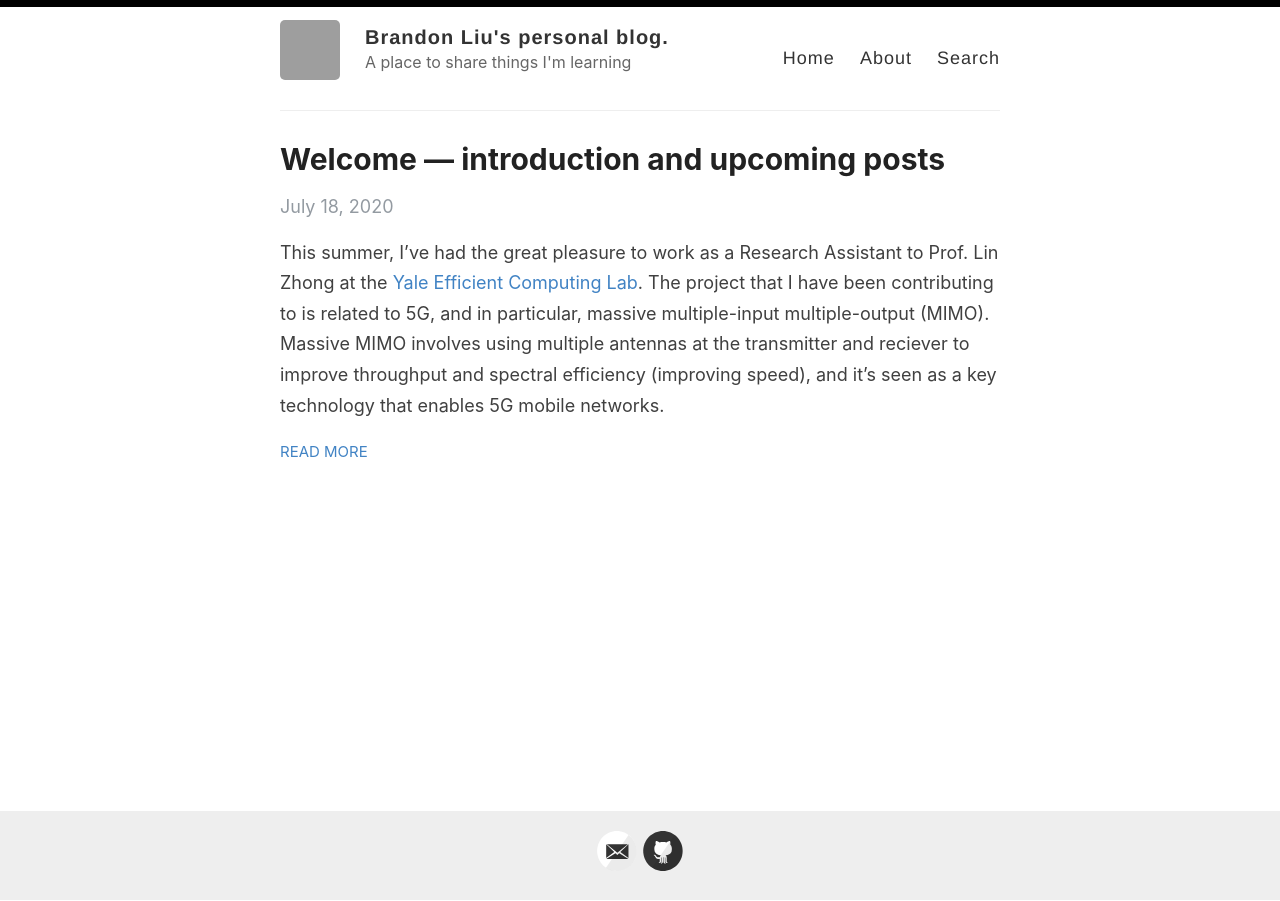
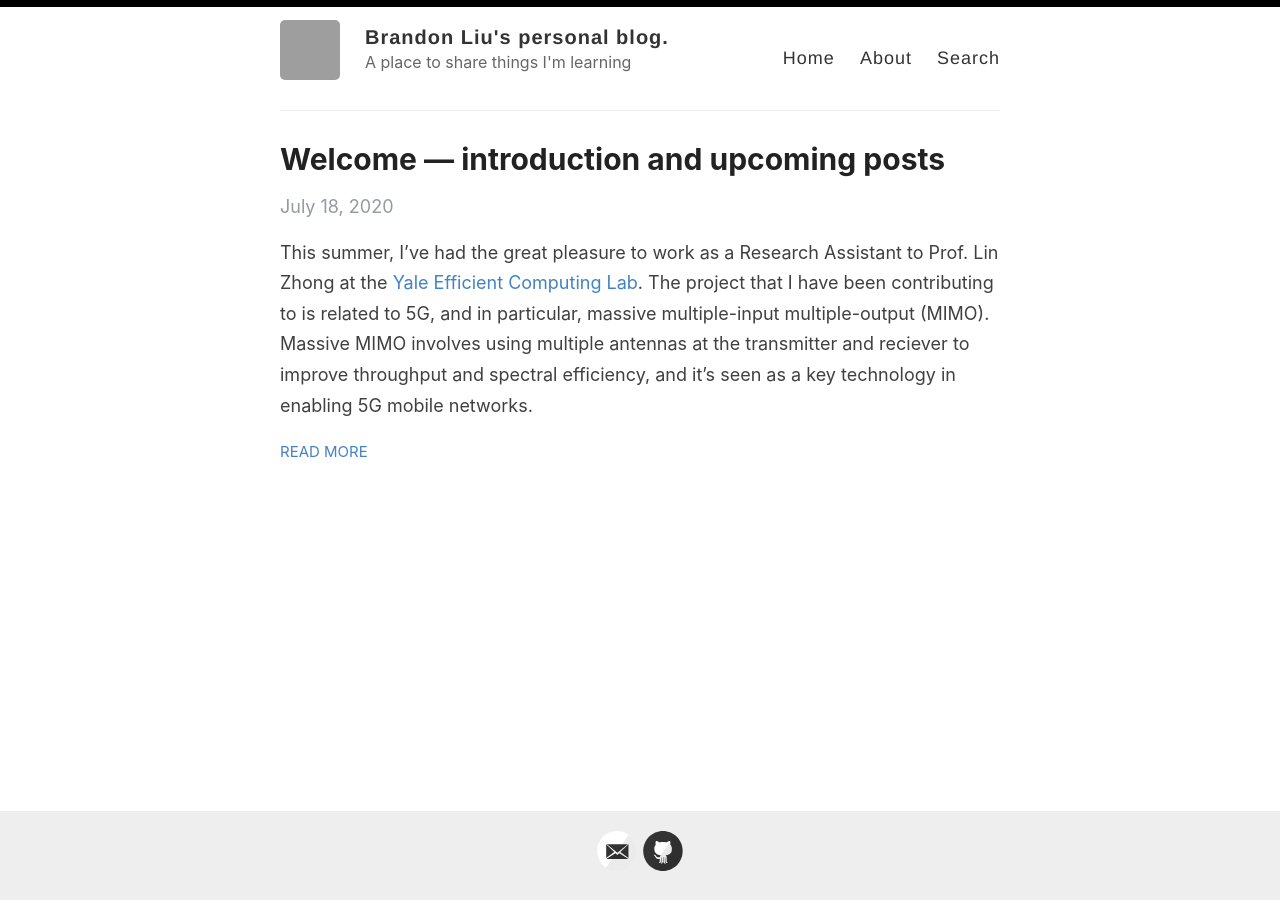
Before and after one commit to liubrandon/liubrandon.github.io, a Jekyll site: the page built from index.html, in a window 1280 px wide. Built offline with Jekyll 4.4.1, drawn with Linux system fonts in a browser that asks for light colours; the list of posts is cut into pages by our own code; grey boxes are pictures that could not be loaded.

Commit message:
Edited first post

```diff
--- a/_posts/2020-07-18-Welcome.md
+++ b/_posts/2020-07-18-Welcome.md
@@ -4,7 +4,7 @@ title: Welcome — introduction and upcoming posts
 categories: [Organization]
 ---
 
-This summer, I've had the great pleasure to work as a Research Assistant to Prof. Lin Zhong at the [Yale Efficient Computing Lab](http://yecl.org/). The project that I have been contributing to is related to 5G, and in particular, massive multiple-input multiple-output (MIMO). Massive MIMO involves using multiple antennas at the transmitter and reciever to improve throughput and spectral efficiency (improving speed), and it's seen as a key technology that enables 5G mobile networks.
+This summer, I've had the great pleasure to work as a Research Assistant to Prof. Lin Zhong at the [Yale Efficient Computing Lab](http://yecl.org/). The project that I have been contributing to is related to 5G, and in particular, massive multiple-input multiple-output (MIMO). Massive MIMO involves using multiple antennas at the transmitter and reciever to improve throughput and spectral efficiency, and it's seen as a key technology in enabling 5G mobile networks.
 
 For the last few years, [Jian Ding](https://www.owlnet.rice.edu/~jianding/) has been developing Millipede, a new software approach to real-time massive MIMO baseband processing. Massive MIMO baseband processing is a computationally intensive step in 5G and is typically done by specialized hardware such as [FPGAs](https://en.wikipedia.org/wiki/Field-programmable_gate_array). Because FPGAs are installed per base station, updating the technology (say, for the transition from LTE to 5G) currently involves going to each network tower and physcially replacing hardware — an expensive and slow process.
 
```
